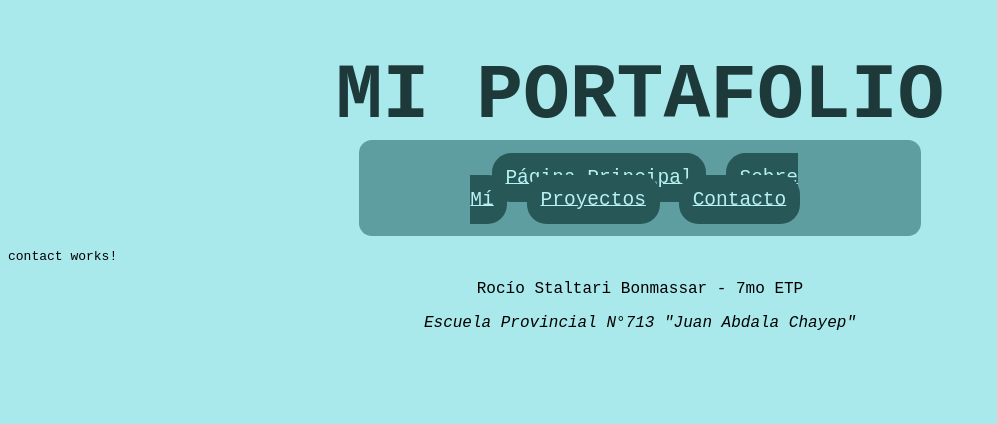
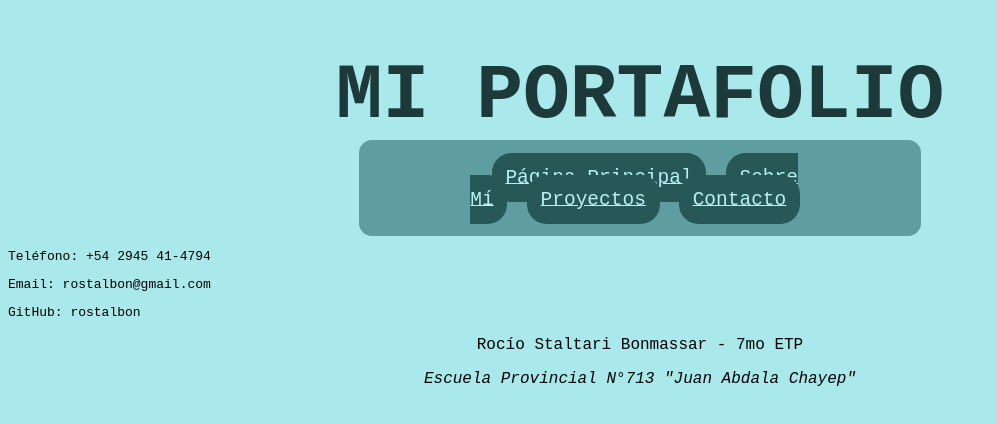
Before and after one commit to rostalbon/actividad-angular, an Angular app: page /contact in a window 1280 px wide. Shown: the top 424 px of the page, without its empty margins (0-997 px from the left). Built offline with nearby package versions, Linux system fonts and the light colour scheme.

Commit message:
Se modificó el componente contact

```diff
--- a/src/app/contact/contact.html
+++ b/src/app/contact/contact.html
@@ -1 +1,3 @@
-<p>contact works!</p>
+<p>Teléfono: +54 2945 41-4794</p>
+<p>Email: rostalbon@gmail.com</p>
+<p>GitHub: rostalbon</p>
```
